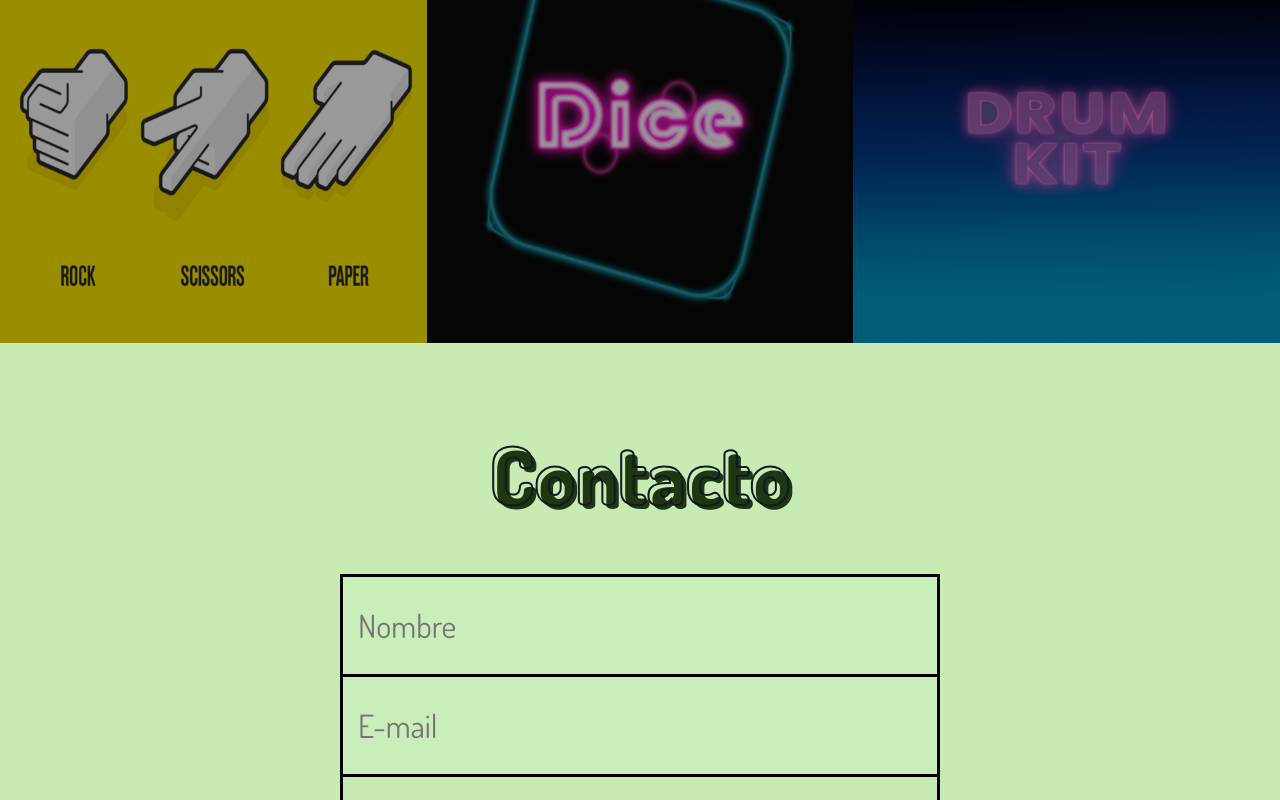
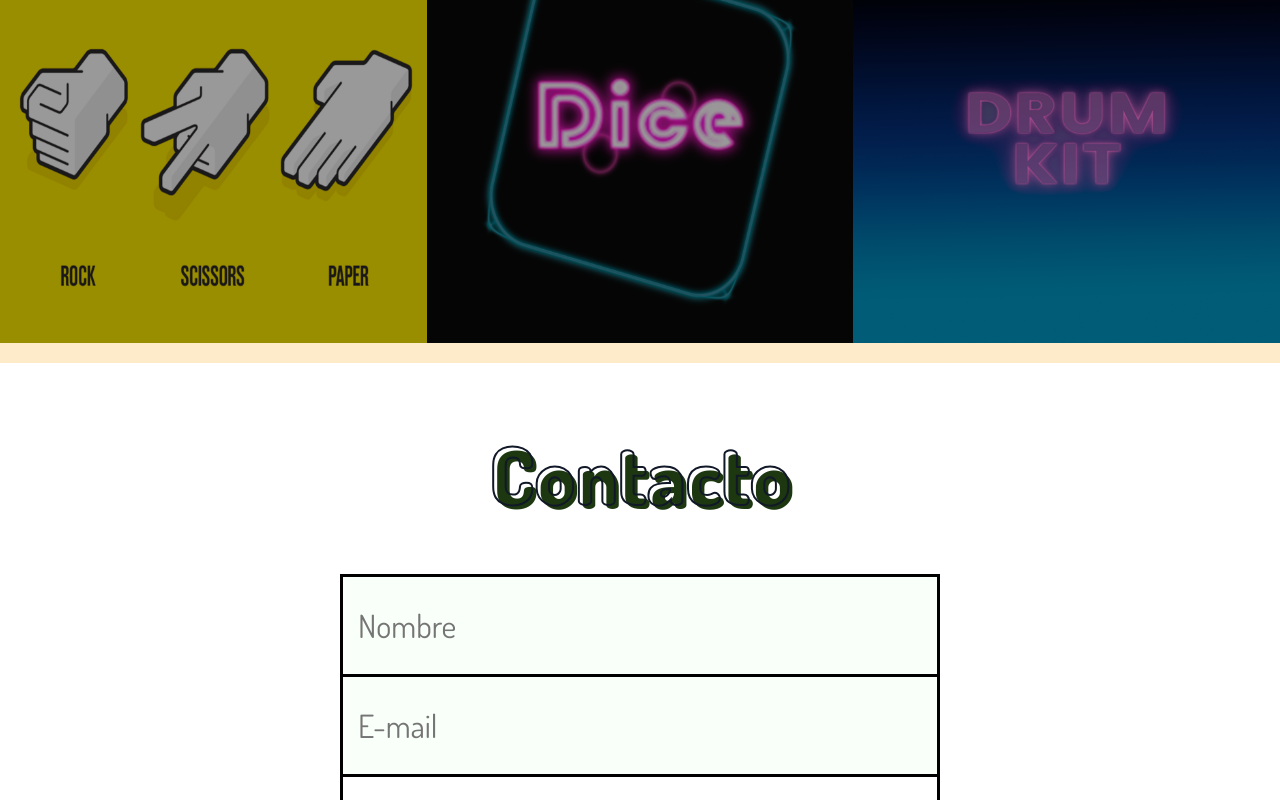
Before and after one commit to aliciaggz/portfolio, a React (Create React App) app: page /#/ in a window 1280 px wide. Shown: the part 2000-2800 px from the top of the page. Built offline with nearby package versions, Linux system fonts and the light colour scheme.

Commit message:
change colors

```diff
--- a/src/styles/core/_variables.scss
+++ b/src/styles/core/_variables.scss
@@ -3,7 +3,7 @@ $lightgreen: #b4e499be;
 $green: #83eb6d;
 $darkgreen: #e2a0a0f1;
 
-$grey: #1d3811;
+$grey: #a83b2d;
 
 $body: #fef3c7;
 $stroke: #111827;
--- a/src/styles/layout/_contact.scss
+++ b/src/styles/layout/_contact.scss
@@ -6,6 +6,7 @@
   flex-direction: column;
   justify-content: center;
   align-items: center;
+  background-color: white;
 
   &__title {
     margin-top: 60px;
@@ -37,7 +38,7 @@
 }
 
 input:hover {
-  background: #e7bbe498;
+  background: #c0e7bb98;
   color: $grey;
 }
 
@@ -61,7 +62,7 @@ textarea {
 }
 
 textarea:hover {
-  background: #cccac994;
+  background: #c0e7bb98;
   color: $grey;
 }
 
--- a/src/styles/layout/_hero.scss
+++ b/src/styles/layout/_hero.scss
@@ -1,5 +1,5 @@
 .main {
-  background-color: $lightgreen;
+  background-color: #fee8c1d8;
 }
 
 .section__intro {
```
